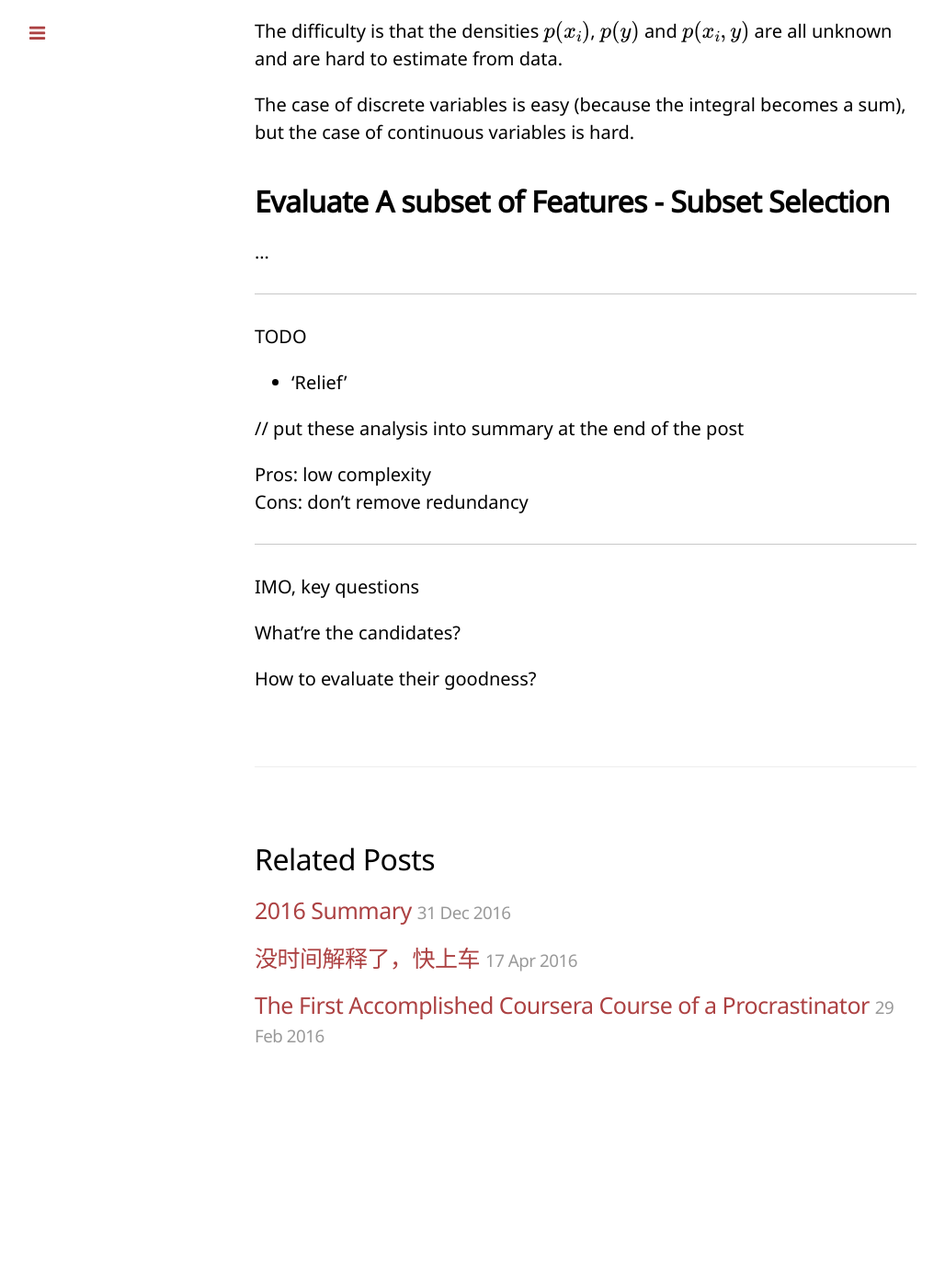
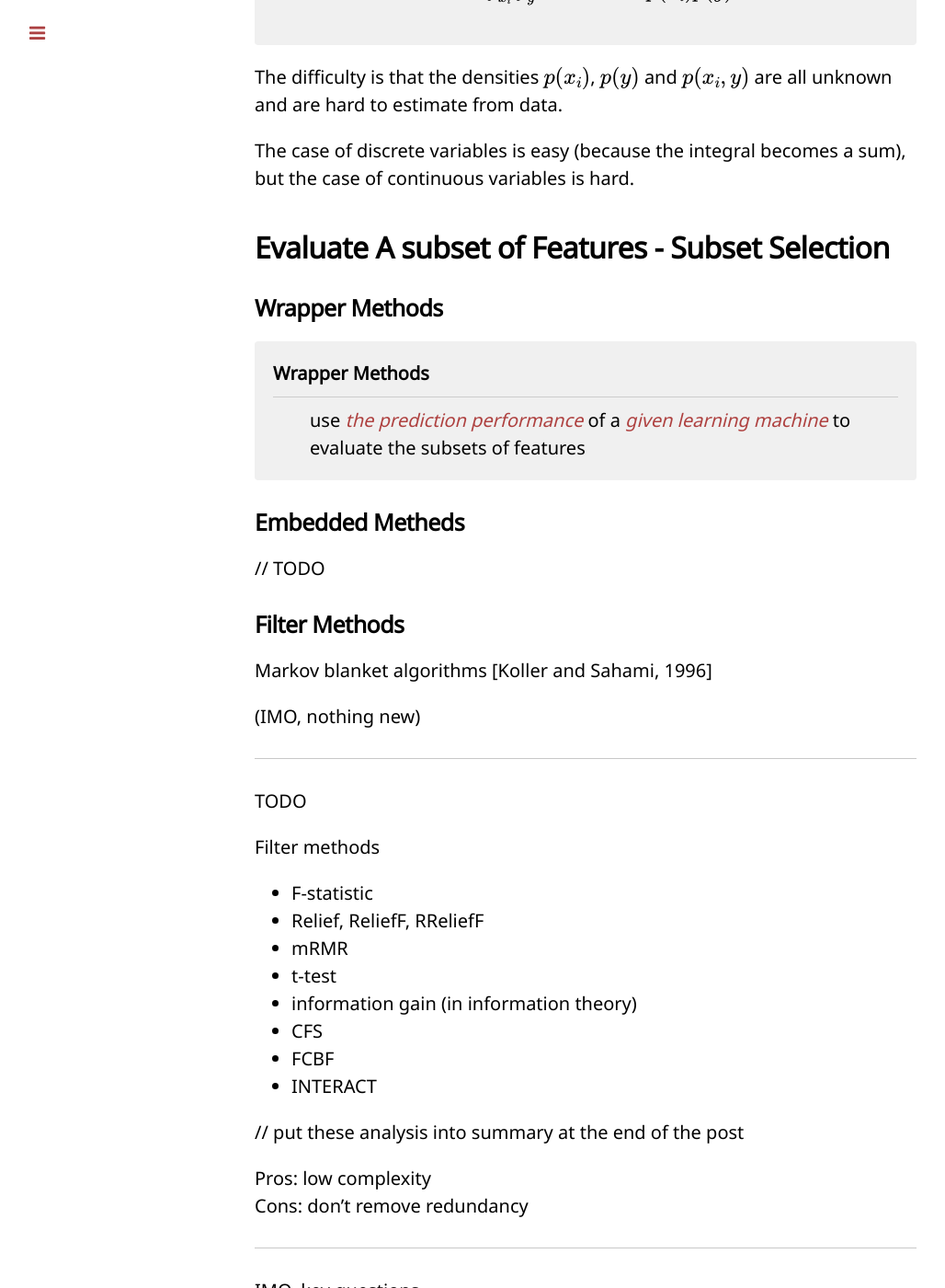
Before and after one commit to neilsustc/neilsustc.github.io, a Jekyll site: the page built from _posts/2017-03-25-feature-selection.md, in a window 1280 px wide and 1400 px high, scrolled down 2121 px. Shown: the whole window at 92% size, without its empty margins (3-1031 px from the left). Built offline with Jekyll 4.4.1, drawn with Linux system fonts in a browser that asks for light colours; some web fonts are replaced; formulas are drawn with MathJax 3; before the commit the page ends 3320 px from its top, so only the background shows below that; some of the changed text lies outside the part shown.

Commit message:
📝 ...

```diff
--- a/_posts/2017-03-25-feature-selection.md
+++ b/_posts/2017-03-25-feature-selection.md
@@ -41,6 +41,8 @@ Based on whether *evaluate* the goodness of features *individually* or *through
 Ranking criterion:
 
 ### Correlation Criteria
+
+e.g.
 
 Pearson correlation coefficient
 : $$ R(i) = \frac{cov(X_i, Y)}{\sqrt{var(X_i)var(Y)}} $$
@@ -68,13 +70,35 @@ The case of discrete variables is easy (because the integral becomes a sum), but
 
 ## Evaluate A subset of Features - Subset Selection
 
-...
+### Wrapper Methods
+
+Wrapper Methods
+: use *the prediction performance* of a *given learning machine* to evaluate the subsets of features
+
+### Embedded Metheds
+
+// TODO
+
+### Filter Methods
+
+Markov blanket algorithms [Koller and Sahami, 1996]
+
+(IMO, nothing new)
 
 ---
 
 TODO
 
-- 'Relief'
+Filter methods
+
+- F-statistic
+- Relief, ReliefF, RReliefF
+- mRMR
+- t-test
+- information gain (in information theory)
+- CFS
+- FCBF
+- INTERACT
 
 // put these analysis into summary at the end of the post
 
```
Also changed, not shown: other parts of _posts/2017-03-25-feature-selection.md (+2 -2 lines).
